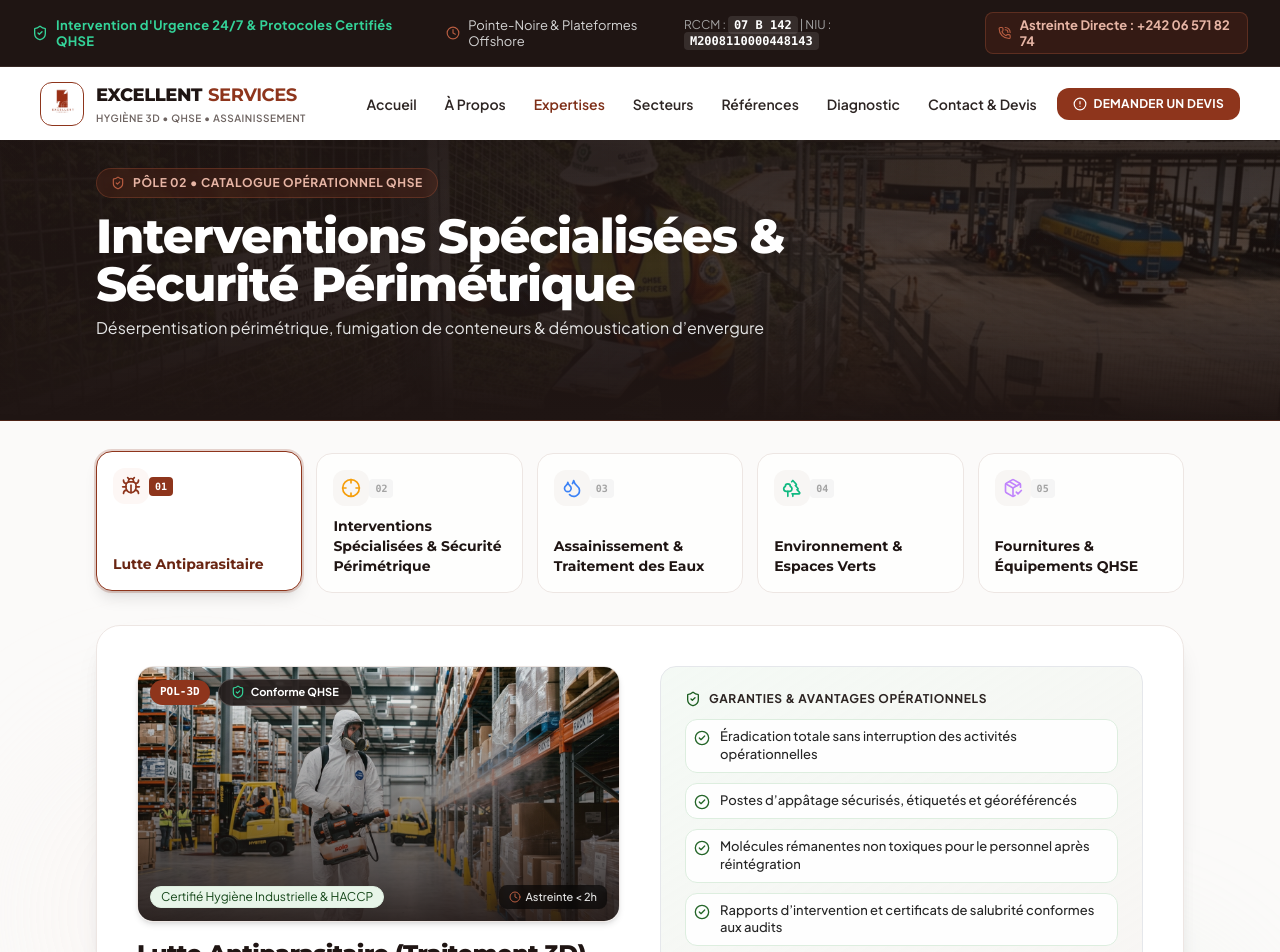
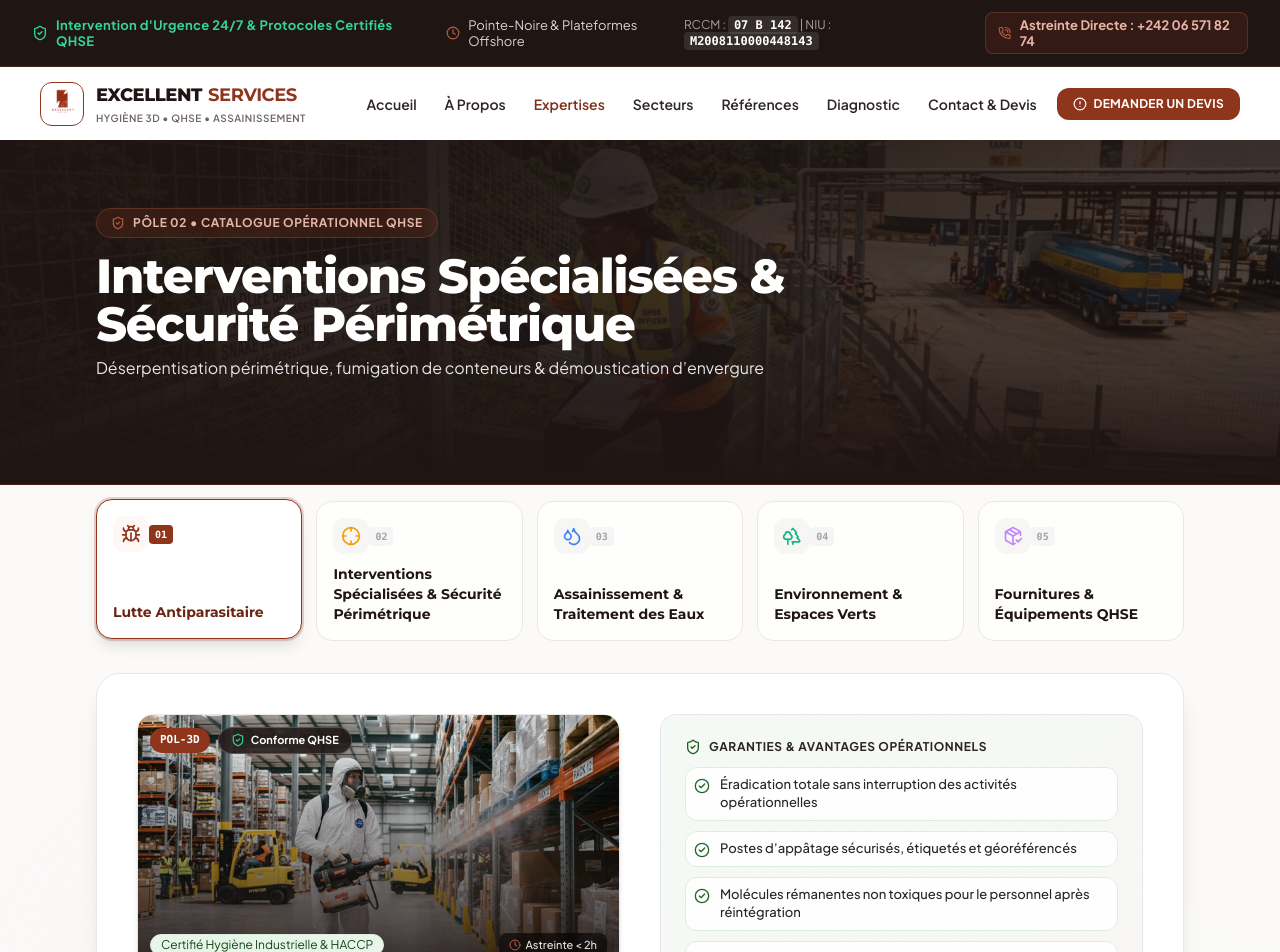
Before and after one commit to Steven23-Ngouala/excellent-services-web, a React (Vite) app: page /expertises in a window 1280 px wide. Shown: the top 952 px of the page. Built offline with nearby package versions, Linux system fonts and the light colour scheme.

Commit message:
style: extend hero banner downward and tighten gap above expertise cards on ExpertisesPage

```diff
--- a/src/components/home/ExpertiseGrid.tsx
+++ b/src/components/home/ExpertiseGrid.tsx
@@ -50,7 +50,7 @@ export const ExpertiseGrid: React.FC = () => {
   const activeImage = POLE_IMAGES[activePole.id] || POLE_IMAGES['3d-pest-control'];
 
   return (
-    <section id="expertises" className="pt-5 sm:pt-8 pb-2 sm:pb-3 bg-neutral-soft/50 relative overflow-hidden">
+    <section id="expertises" className="pt-3 sm:pt-4 pb-2 sm:pb-3 bg-neutral-soft/50 relative overflow-hidden">
 
       {/* Background Subtle Ambient Glows */}
       <div className="absolute top-1/4 left-0 w-96 h-96 bg-primary-100/20 rounded-full blur-3xl pointer-events-none" />
--- a/src/pages/ExpertisesPage.tsx
+++ b/src/pages/ExpertisesPage.tsx
@@ -54,7 +54,7 @@ export const ExpertisesPage: React.FC = () => {
   return (
     <div className="pt-24 sm:pt-28 pb-8">
       {/* 5-Slide Animated Hero Banner */}
-      <section className="relative text-white py-10 sm:py-14 border-b border-primary-500/40 overflow-hidden bg-dark">
+      <section className="relative text-white pt-16 sm:pt-24 pb-14 sm:pb-20 border-b border-primary-500/40 overflow-hidden bg-dark">
 
         {/* Background Images Cross-Fade */}
         <div className="absolute inset-0 z-0 overflow-hidden pointer-events-none">
```
